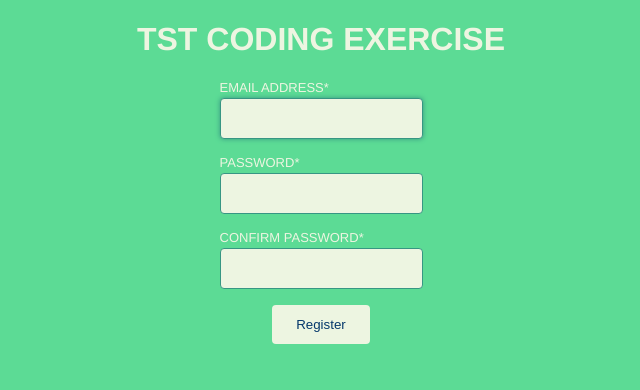
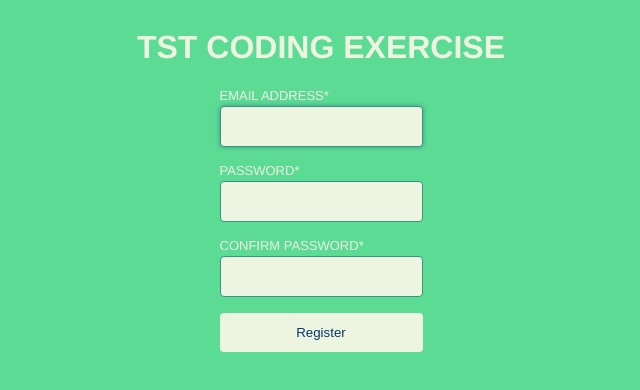
Before and after one commit to pascalallen/tst-exercise, a React (Create React App) app: page / in a window 1280 px wide. Shown: the top 390 px of the page, without its empty margins (319-959 px from the left). Built offline with nearby package versions, Linux system fonts and the light colour scheme.

Commit message:
refactoring

```diff
--- a/package.json
+++ b/package.json
@@ -2,6 +2,7 @@
   "name": "tst-exercise",
   "version": "0.1.0",
   "private": true,
+  "main": "src/app.js",
   "dependencies": {
     "@testing-library/jest-dom": "^5.17.0",
     "@testing-library/react": "^13.4.0",
--- a/src/App.css
+++ /dev/null
@@ -1,38 +0,0 @@
-.app-page {
-    header {
-        text-align: center;
-    }
-
-    .authenticated {
-        display: flex;
-        flex-direction: column;
-        justify-content: center;
-        align-items: center;
-
-        h1 {
-            margin-bottom: 1.5rem;
-        }
-
-        button {
-            padding: 0.75rem 1.5rem;
-            font-size: 1rem;
-            color: var(--navy);
-            background-color: var(--alabaster); /* Button background color */
-            border: none;
-            border-radius: 4px;
-            cursor: pointer;
-        }
-
-        button:hover {
-            background-color: var(--navy);
-            color: var(--alabaster);
-        }
-    }
-
-    .login-form {
-        align-items: center;
-        display: flex;
-        flex-direction: column;
-        justify-content: center;
-    }
-}
--- /dev/null
+++ b/src/app.js
@@ -0,0 +1,23 @@
+import React from 'react';
+import { createRoot } from 'react-dom/client';
+import './assets/css/app.css';
+import IndexPage from './pages/IndexPage';
+import reportWebVitals from './reportWebVitals';
+
+const container = document.getElementById('root');
+if (container === null) {
+    throw new Error('No matching element found with ID: root');
+}
+
+const App = () => {
+    return (
+        <React.StrictMode>
+            <IndexPage />
+        </React.StrictMode>
+    );
+};
+
+const root = createRoot(container);
+root.render(<App />);
+
+reportWebVitals();
--- /dev/null
+++ b/src/assets/css/pages/index-page.css
@@ -0,0 +1,41 @@
+.app-page {
+    display: flex;
+    flex-direction: column;
+
+    header {
+        text-align: center;
+    }
+
+    main {
+        section {
+            display: grid;
+            place-items: center;
+
+            .authenticated {
+                display: flex;
+                flex-direction: column;
+                justify-content: center;
+                align-items: center;
+
+                h1 {
+                    margin-bottom: 1.5rem;
+                }
+
+                button {
+                    padding: 0.75rem 1.5rem;
+                    font-size: 1rem;
+                    color: var(--navy);
+                    background-color: var(--alabaster);
+                    border: none;
+                    border-radius: 4px;
+                    cursor: pointer;
+                }
+
+                button:hover {
+                    background-color: var(--navy);
+                    color: var(--alabaster);
+                }
+            }
+        }
+    }
+}
--- a/src/index.js
+++ /dev/null
@@ -1,14 +0,0 @@
-import React from 'react';
-import ReactDOM from 'react-dom/client';
-import './index.css';
-import App from './App';
-import reportWebVitals from './reportWebVitals';
-
-const root = ReactDOM.createRoot(document.getElementById('root'));
-root.render(
-  <React.StrictMode>
-    <App />
-  </React.StrictMode>
-);
-
-reportWebVitals();
```
Also changed, not shown: src/pages/IndexPage.js (renamed from src/App.js, +5 -5 lines), src/assets/css/app.css (renamed from src/index.css), src/assets/images/logo.svg (renamed from src/logo.svg), 1 other file (tests, documents, lock files or other folders).
